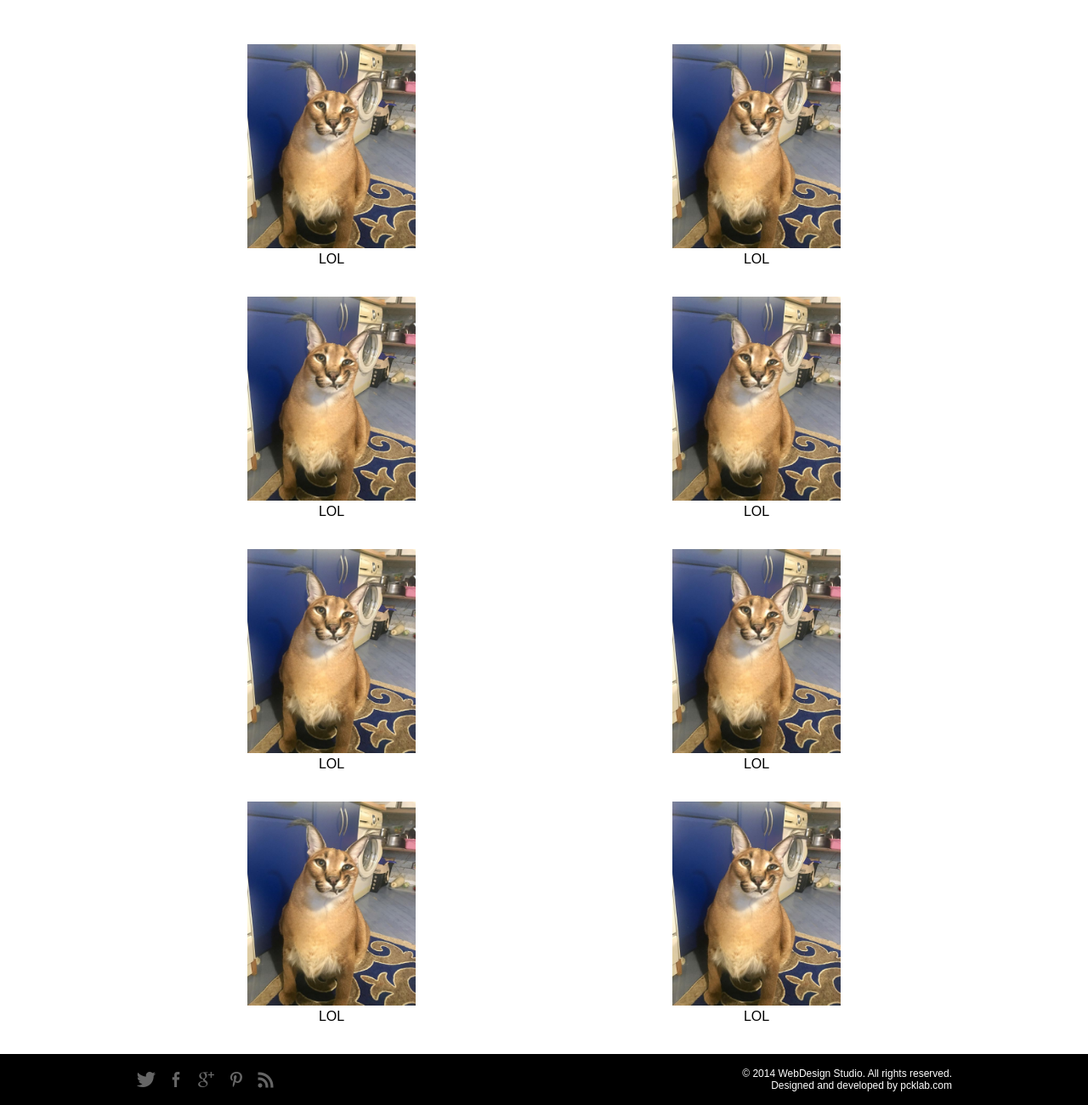
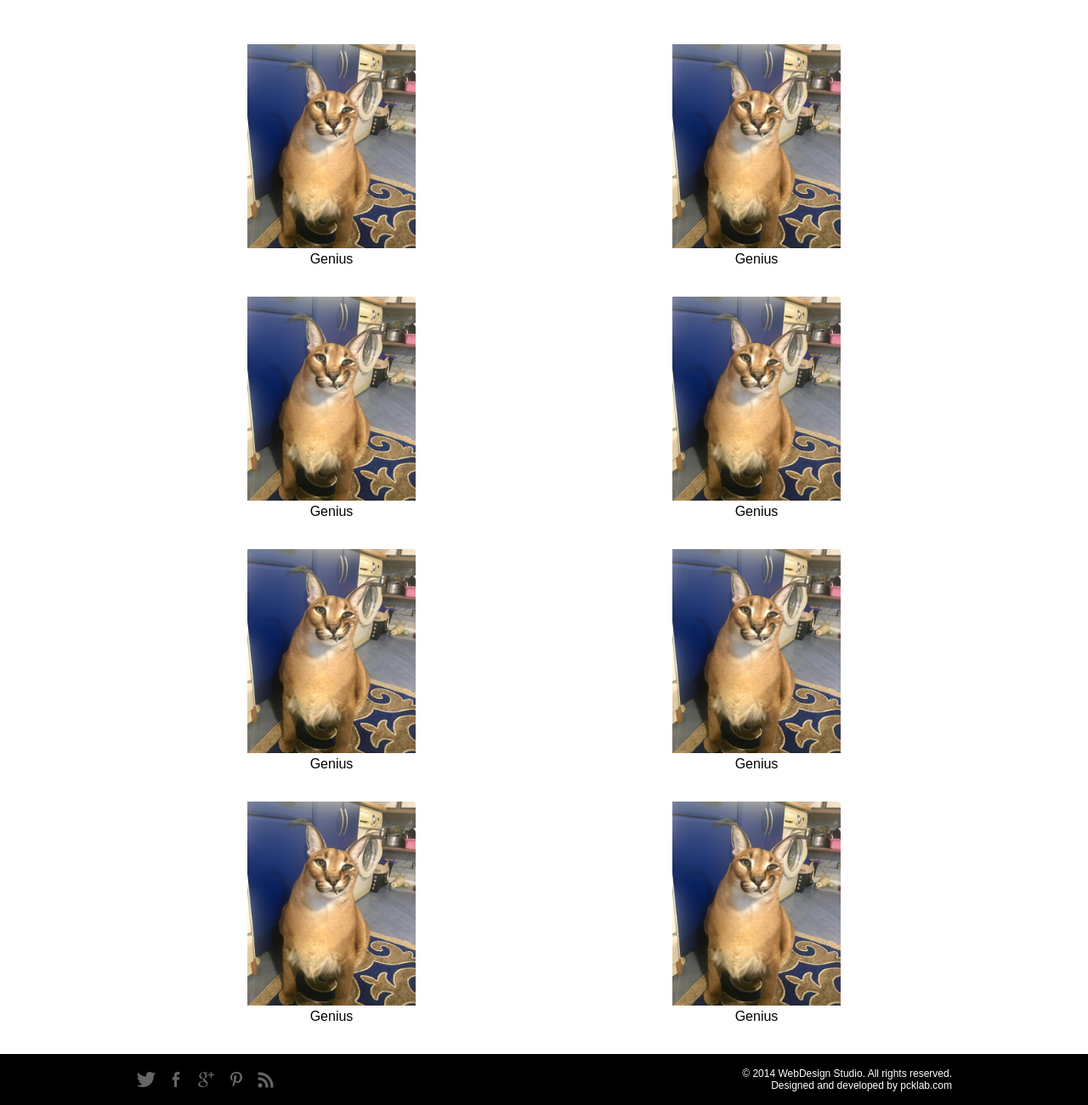
Before and after one commit to Keferd/Web-technologies, a plain HTML site: page our-portfolio.html in a window 1280 px wide. Shown: the part 266-1566 px from the top of the page at 85% size. Drawn offline with Linux system fonts and the light colour scheme.

Commit message:
Добавил контент

```diff
--- a/our-portfolio.html
+++ b/our-portfolio.html
@@ -40,35 +40,35 @@
     <div class="main__content-media">
       <div class="main__content-block">
         <img class="main__content-img"src="img/blog/Gregory.png" alt="Asuca">
-        <p>LOL</p>
+        <p>Genius</p>
       </div>
       <div class="main__content-block">
         <img class="main__content-img"src="img/blog/Gregory.png" alt="Asuca">
-        <p>LOL</p>
+        <p>Genius</p>
       </div>
       <div class="main__content-block">
         <img class="main__content-img"src="img/blog/Gregory.png" alt="Asuca">
-        <p>LOL</p>
+        <p>Genius</p>
       </div>
       <div class="main__content-block">
         <img class="main__content-img"src="img/blog/Gregory.png" alt="Asuca">
-        <p>LOL</p>
+        <p>Genius</p>
       </div>
       <div class="main__content-block">
         <img class="main__content-img"src="img/blog/Gregory.png" alt="Asuca">
-        <p>LOL</p>
+        <p>Genius</p>
       </div>
       <div class="main__content-block">
         <img class="main__content-img"src="img/blog/Gregory.png" alt="Asuca">
-        <p>LOL</p>
+        <p>Genius</p>
       </div>
       <div class="main__content-block">
         <img class="main__content-img"src="img/blog/Gregory.png" alt="Asuca">
-        <p>LOL</p>
+        <p>Genius</p>
       </div>
       <div class="main__content-block">
         <img class="main__content-img"src="img/blog/Gregory.png" alt="Asuca">
-        <p>LOL</p>
+        <p>Genius</p>
       </div>
 
     </div>
```
